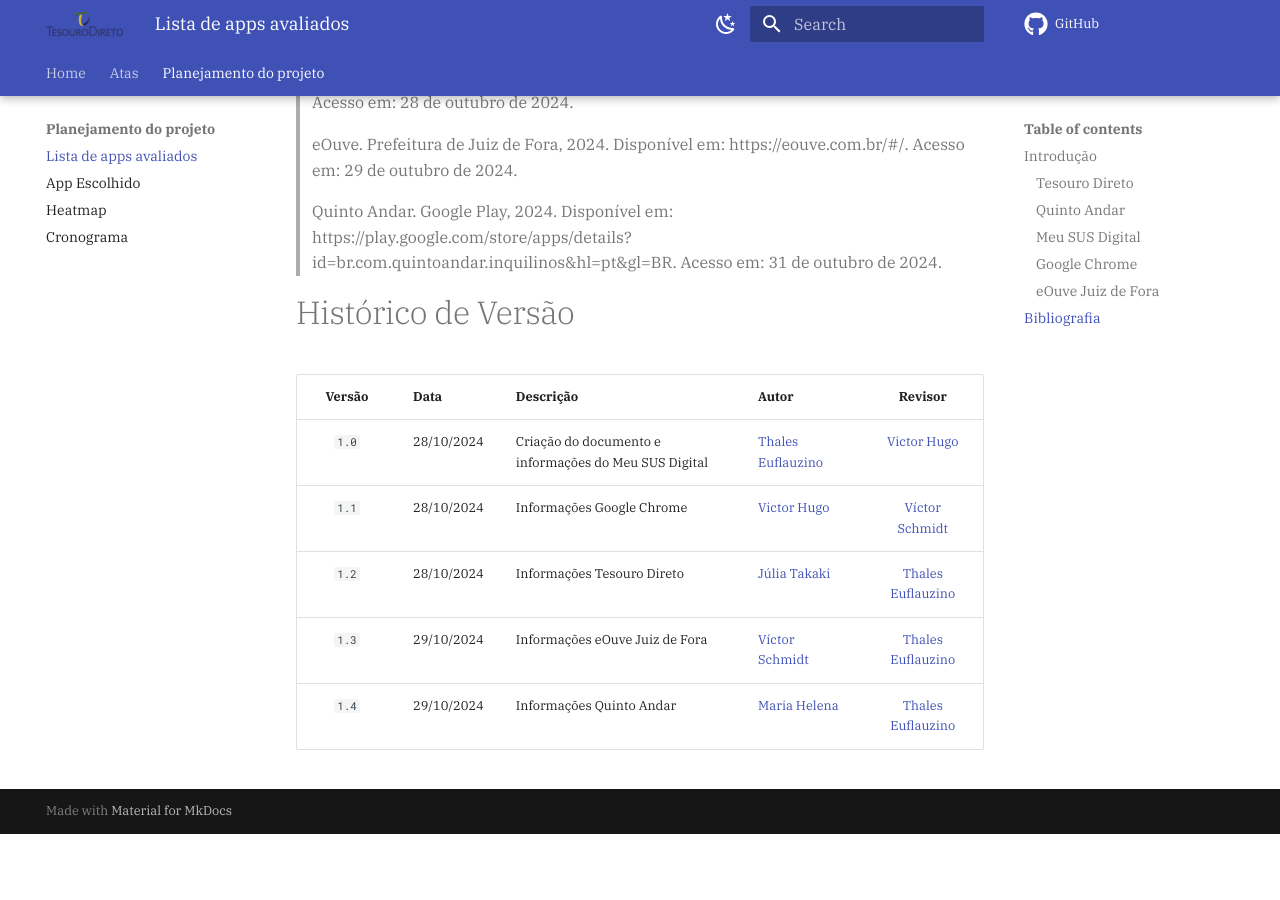
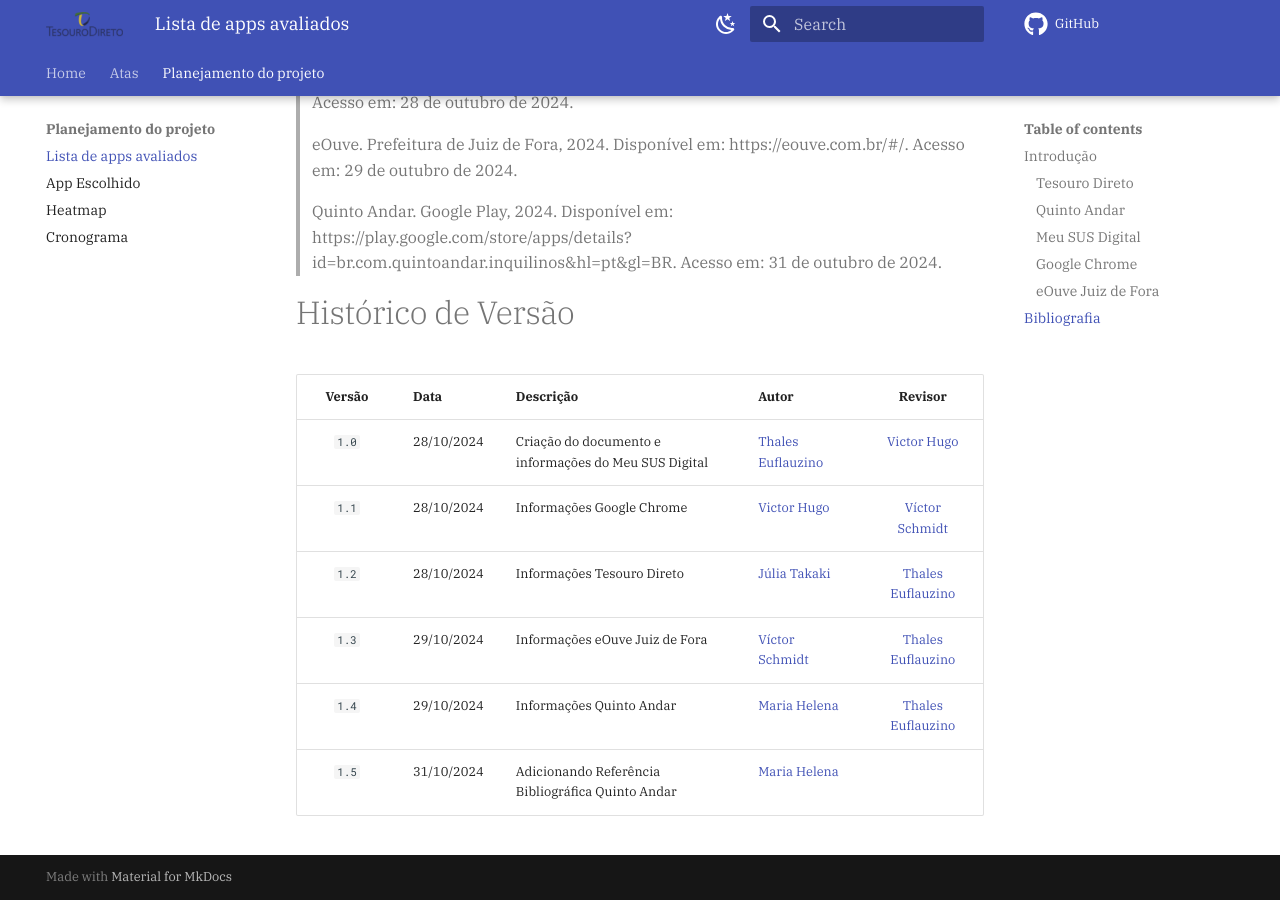
Before and after one commit to Requisitos-de-Software/2024.2-Grupo05, an MkDocs documentation site: the page built from docs/Planejamento-do-projeto/lista-apps-avaliados.md, in a window 1280 px wide and 900 px high, scrolled down 3494 px. Built offline with MkDocs 1.6.1 and Material for MkDocs 9.7.7, drawn with Linux system fonts in a browser that asks for light colours; comment, search, counter and statistics services are not loaded; before the commit the page ends 4328 px from its top, so only the background shows below that.

Commit message:
feat: adicionando versionamento na tabela

```diff
--- a/docs/Planejamento-do-projeto/lista-apps-avaliados.md
+++ b/docs/Planejamento-do-projeto/lista-apps-avaliados.md
@@ -122,3 +122,4 @@
 | `1.2`  | 28/10/2024 | Informações Tesouro Direto   |[Júlia Takaki](https://github.com/juliatakaki)| [Thales Euflauzino](https://github.com/thaleseuflauzino) |
 | `1.3` | 29/10/2024 | Informações eOuve Juiz de Fora | [Víctor Schmidt](https://github.com/moonshinerd) | [Thales Euflauzino](https://github.com/thaleseuflauzino) |
 | `1.4` | 29/10/2024 | Informações Quinto Andar | [Maria Helena](https://github.com/MariaCHelena) | [Thales Euflauzino](https://github.com/thaleseuflauzino) |
+| `1.5` | 31/10/2024 | Adicionando Referência Bibliográfica Quinto Andar | [Maria Helena](https://github.com/MariaCHelena) | |
```
